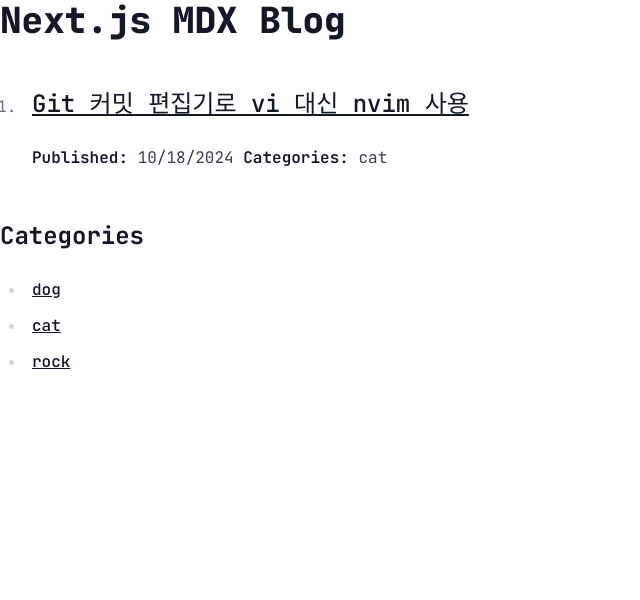
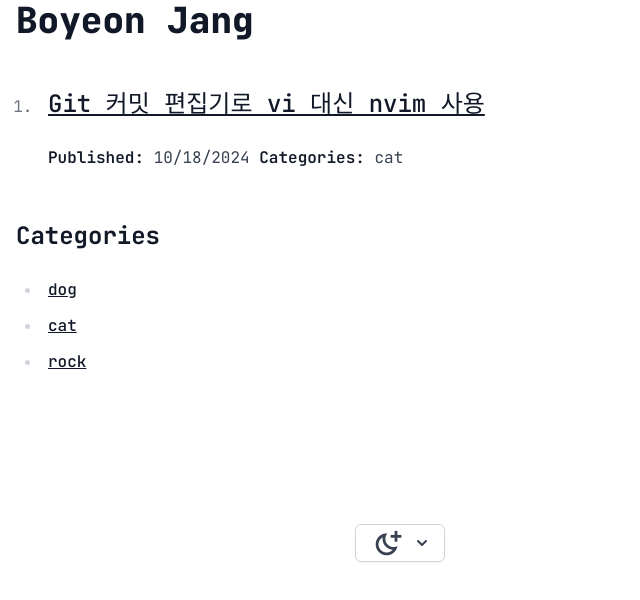
Before and after one commit to boyeoon/boyeon-blog, a Next.js app: page / in a window 1280 px wide. Shown: the top 600 px of the page, without its empty margins (0-640 px from the left). Built offline with nearby package versions, Linux system fonts and the light colour scheme.

Commit message:
feat: 다크모드 추가

```diff
--- /dev/null
+++ b/app/components/darkmode/index.tsx
@@ -0,0 +1,100 @@
+"use client";
+
+import { useEffect, useState } from 'react';
+
+export default function DarkMode() {
+  const [activeTheme, setActiveTheme] = useState<string>('system');
+  const [isOpen, setIsOpen] = useState<boolean>(false);
+
+  useEffect(() => {
+    // 페이지 로드 시 다크 모드 적용
+    document.documentElement.classList.toggle(
+      'dark',
+      localStorage.theme === 'dark' || (!('theme' in localStorage) && window.matchMedia('(prefers-color-scheme: dark)').matches)
+    );
+
+    const savedTheme = localStorage.getItem("theme");
+    if (savedTheme) {
+      setActiveTheme(savedTheme);
+    } else {
+      setActiveTheme('system');
+    }
+
+    const mediaQuery = window.matchMedia("(prefers-color-scheme: dark)");
+    const handleSystemThemeChange = () => {
+      if (!savedTheme || savedTheme === "system") {
+        document.documentElement.classList.toggle('dark', mediaQuery.matches);
+      }
+    };
+
+    mediaQuery.addEventListener("change", handleSystemThemeChange);
+
+    return () => {
+      mediaQuery.removeEventListener("change", handleSystemThemeChange);
+    };
+  }, []);
+
+  const handleThemeChange = (newTheme: string) => {
+    setActiveTheme(newTheme);
+    localStorage.setItem('theme', newTheme);
+    if (newTheme === 'light') {
+      document.documentElement.classList.remove('dark');
+    } else if (newTheme === 'dark') {
+      document.documentElement.classList.add('dark');
+    } else {
+      document.documentElement.classList.toggle('dark', window.matchMedia('(prefers-color-scheme: dark)').matches);
+    }
+    setIsOpen(false); // 메뉴 닫기
+  };
+
+  return (
+    <main className="flex items-center justify-center pt-32 p-96">
+      <div className="relative inline-block text-left">
+        <div>
+          <button
+            type="button"
+            onClick={() => setIsOpen(!isOpen)} // 드롭다운 토글
+            className="inline-flex justify-between w-full px-4 py-2 text-sm font-medium text-gray-700 bg-white border border-gray-300 rounded-md shadow-sm material-symbols-outlined hover:bg-gray-50 focus:outline-none"
+            id="options-menu"
+            aria-haspopup="true"
+            aria-expanded={isOpen}
+          >
+            {/* Theme: {activeTheme.charAt(0).toUpperCase() + activeTheme.slice(1)} */}
+            night_sight_max
+            <svg className="w-5 h-5 ml-2 -mr-1" xmlns="http://www.w3.org/2000/svg" viewBox="0 0 20 20" fill="currentColor" aria-hidden="true">
+              <path fillRule="evenodd" d="M5.293 7.293a1 1 0 011.414 0L10 10.586l3.293-3.293a1 1 0 111.414 1.414l-4 4a1 1 0 01-1.414 0l-4-4a1 1 0 010-1.414z" clipRule="evenodd" />
+            </svg>
+          </button>
+        </div>
+
+        {isOpen && ( // 드롭다운 메뉴가 열려 있을 때만 표시
+          <div className="absolute right-0 z-10 w-56 mt-2 bg-white rounded-md shadow-lg ring-1 ring-black ring-opacity-5 focus:outline-none">
+            <div className="py-1" role="menu" aria-orientation="vertical" aria-labelledby="options-menu">
+              <a
+                onClick={() => handleThemeChange("light")}
+                className="block px-4 py-2 text-sm text-gray-700 material-symbols-outlined hover:bg-gray-100"
+                role="menuitem"
+              >
+                light_mode
+              </a>
+              <a
+                onClick={() => handleThemeChange("dark")}
+                className="block px-4 py-2 text-sm text-gray-700 material-symbols-outlined hover:bg-gray-100"
+                role="menuitem"
+              >
+                dark_mode
+              </a>
+              <a
+                onClick={() => handleThemeChange('system')}
+                className="block px-4 py-2 text-sm text-gray-700 hover:bg-gray-100"
+                role="menuitem"
+              >
+                Use System Theme
+              </a>
+            </div>
+          </div>
+        )}
+      </div>
+    </main>
+  );
+}
--- a/app/globals.css
+++ b/app/globals.css
@@ -1,22 +1,24 @@
+@import url('https://fonts.googleapis.com/css2?family=Material+Symbols+Outlined:opsz,wght,FILL,GRAD@20..48,100..700,0..1,-50..200');
+
 @tailwind base;
 @tailwind components;
 @tailwind utilities;
 
-:root {
+/* :root {
   --background: #ffffff;
   --foreground: #171717;
-}
+} */
 
-@media (prefers-color-scheme: dark) {
+/* @media (prefers-color-scheme: dark) {
   :root {
-    --background: #0a0a0a;
+    --background: #2e2e2e;
     --foreground: #ededed;
   }
-}
+} */
 
 body {
-  color: var(--foreground);
-  background: var(--background);
+  /* color: var(--foreground); */
+  /* background: var(--background); */
   font-family: jetbrains;
 }
 
@@ -25,3 +27,7 @@
     text-wrap: balance;
   }
 }
+
+.material-symbols-outlined {
+  font-size: 2rem;
+}
--- a/app/layout.tsx
+++ b/app/layout.tsx
@@ -19,7 +19,7 @@
 }>) {
   return (
     <html lang="en" className={`${jetbrains_mono.variable}`}>
-      <body className="prose dark:prose-invert font-jetbrains">{children}</body>
+      <body className="prose dark:prose-invert dark:bg-slate-900 font-jetbrains">{children}</body>
     </html>
   );
 }
--- a/app/page.tsx
+++ b/app/page.tsx
@@ -2,6 +2,7 @@
 import { Pagination } from "@/components/pagination";
 import { Posts } from "@/components/posts";
 import { getPaginatedPosts, postsPerPage } from "@/posts";
+import DarkMode from "@/components/darkmode";
 
 import React from "react";
 
@@ -9,8 +10,8 @@
   const { posts, total } = await getPaginatedPosts({ page: 1, limit: postsPerPage });
 
   return (
-    <main>
-      <h1>Next.js MDX Blog</h1>
+    <main className="max-w-3xl px-4 mx-auto">
+      <h1>Boyeon Jang</h1>
       <Posts posts={posts} />
 
       <Pagination baseUrl="/page" page={1} perPage={postsPerPage} total={total} />
@@ -23,6 +24,7 @@
           </li>
         ))}
       </ul>
+      <DarkMode />
     </main>
   );
 }
```
